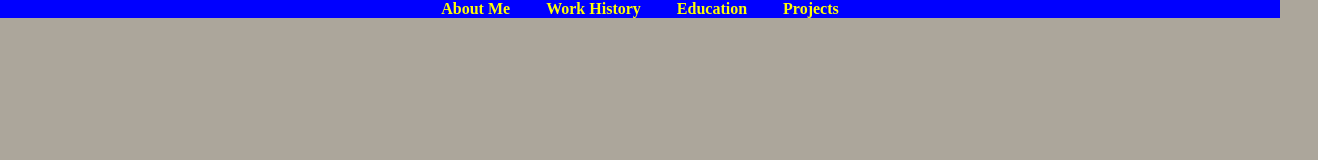
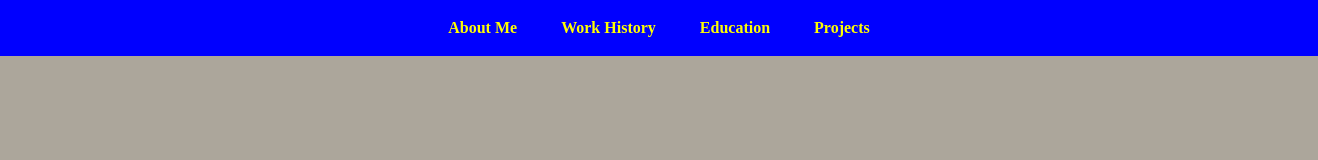
Before and after one commit to Josiahdeane/Resume, a plain HTML site: page index.html in a window 1280 px wide. Shown: the whole page, 1318 px wide, since content can reach past the window. Drawn offline with Linux system fonts and the light colour scheme.

Commit message:
Commented all CSS styling

```diff
--- a/styling.css
+++ b/styling.css
@@ -1,35 +1,32 @@
 body {
     background-color: rgb(172, 166, 155); /* Changes Background Color of landing page */
-    margin: 0px;
+    margin: 0px; /* Stretches Nav background color to fill entire screen regardless of width */
 }
 
 nav {
-    color: yellow;
-    text-align: center;
-    font-weight: bold;
-    margin-bottom: 10px;
-    width: 100%;
+    color: yellow; /* Colors Nav bar Words */
+    text-align: center; /* Aligning Nav elements to center */
+    font-weight: bold; /* Makes Nav wording BOLD */
+    width: 100%; /* Specifies width of Nav bar */
 
 }
 
 ul {
-    list-style-type: none;
-    padding: 0px;
-    margin: 0px;
-    position: fixed;
-    top: 0px;
-    width: 100%;
-    background-color: blue;
+    list-style-type: none; /* Removes bullet points from list */
+    padding: 19px; /* Changes size of nav background color */
+    margin: 0px; /* Specifying margin size */
+    width: 100%; /* Sets width of navbar */
+    background-color: blue; /* Sets background color of Nav */
 }
 
 li  {
-    display: inline;
-    padding: 10px 16px;
-    cursor: pointer;
+    display: inline; /* Positions nav */
+    padding: 20px; /* Padding between each nav element */
+    cursor: pointer; /* Changes cursor to a pointer when hovering over nav elements */
 
 }
 
 
 li:hover {
-    background-color: orange; /* Changes color when user hovers over nav buttons */
+    background-color: green; /* Changes color when user hovers over nav buttons */
 }
```
Also changed, not shown: index.html (+1 -4 lines).
